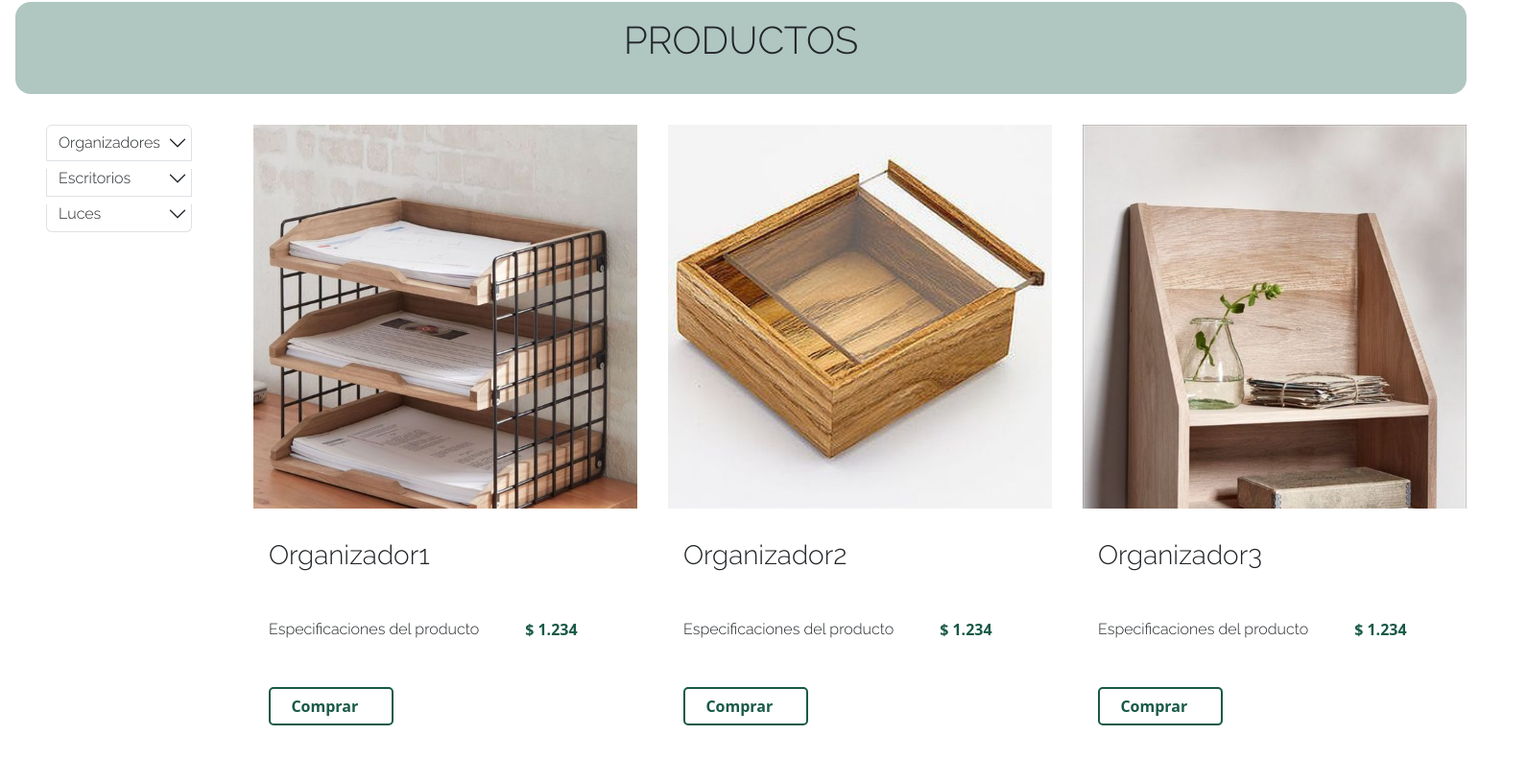
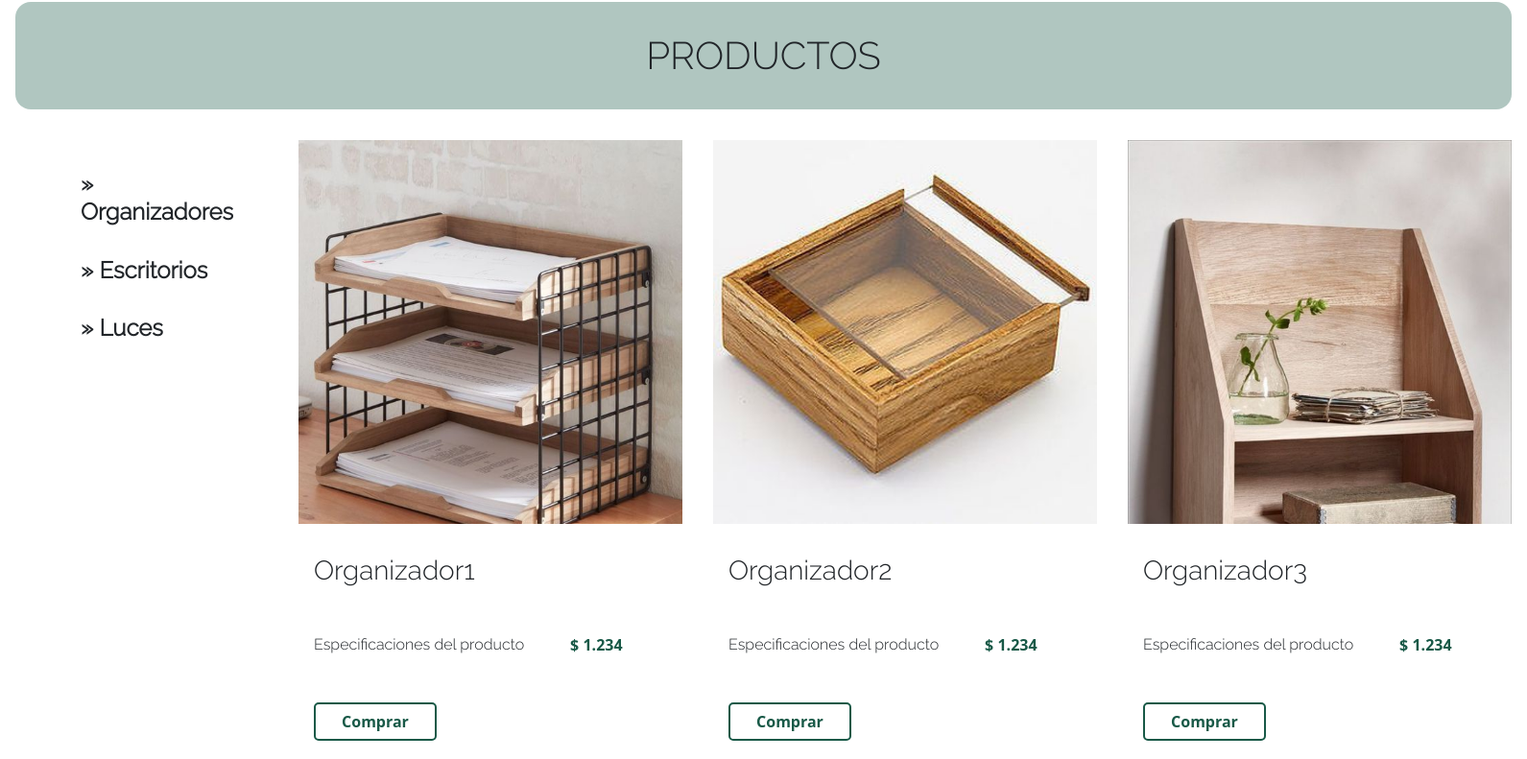
Before and after one commit to BeFlama/hazelnut-page, a plain HTML site: page pages/Productos.html in a window 1280 px wide. Shown: the part 94-885 px from the top of the page at 96% size, 1591 px wide, since content can reach past the window. Drawn offline with nearby package versions, Linux system fonts and the light colour scheme.

Commit message:
formato de prods cambiado

```diff
--- a/css/styles.css
+++ b/css/styles.css
@@ -68,6 +68,7 @@ body{
         background-color: #185947;
         display: flex;
         flex-direction: column;
+        align-items: flex-start;
     }
 }
 .btnav{
@@ -163,6 +164,7 @@ h2{
     font-size: 2.5rem;
     text-transform: uppercase;
     margin-bottom: 1rem;
+    margin-top: 1rem;
 }
 .prodleft__p{
     margin: 0;
@@ -444,6 +446,15 @@ hr{
     background-color: #18594757;
     font-style: bold;
 }
+.prods__acordion{
+    margin-left: 2rem;
+    padding: 0 3rem;
+}
+.prod__acordion-h2{
+    font-size: 2rem;
+    margin-bottom: 2rem;
+    margin-top: 2rem;
+}
 .boostrap__list{
     align-items: flex-start;
 }
@@ -456,7 +467,7 @@ hr{
 }
 .list__boostrap li a:hover{
     color: #185947;
-    font-style: italic;
+    text-decoration: underline;
 }
 .div__img{
     align-self: start;
@@ -489,12 +500,10 @@ hr{
     color: #185947;
     margin: 2rem;
 }
-.btn__comprar {
+.btn__comprar{
     margin: 1rem;
-    min-width: 130px;
-    height: 40px;
-    color: #fff;
-    padding: 5px 10px;
+    min-width: 8rem;
+    height: 2.5rem;
     font-weight: bold;
     cursor: pointer;
     transition: all 0.3s ease;
@@ -506,13 +515,14 @@ hr{
     overflow: hidden;
     border: 2px solid #185947;
 }
-.btn__comprar:hover {
+.btn__comprar:hover{
     color: #fff;
+    text-decoration: none;
 }
 .btn__comprar:hover:after {
     height: 100%;
 }
-.btn__comprar:after {
+.btn__comprar:after{
     content: "";
     position: absolute;
     z-index: -1;
@@ -522,12 +532,14 @@ hr{
     height: 0;
     width: 100%;
     background: #185947;
-
 }
 .btn__comprar a{
     text-decoration: none;
     color: #185947;
 }
+.btn__comprar a:hover{
+    color: #fff;
+}
 .footer {
     grid-area: footer;
     margin-top: 10rem;
--- a/pages/Productos.html
+++ b/pages/Productos.html
@@ -31,11 +31,11 @@
         </div>
         <div class="li__prods">
             <div class="boostrap__list">
-                <div class="accordion px-5 py-0" id="accordionExample">
+                <div class="prods__acordion" id="accordionExample">
                     <div class="accordion-item">
-                    <h2 class="accordion-header p-0 m-2" id="headingOne">
-                        <button class="accordion-button collapsed p-0 m-1" type="button" data-bs-toggle="collapse" data-bs-target="#collapseOne" aria-expanded="true" aria-controls="collapseOne">
-                        Organizadores
+                    <h2 class="prod__acordion-h2" id="headingOne">
+                        <button class="accordion-button collapsed p-0 m-1 fs-4 fw-bold" type="button" data-bs-toggle="collapse" data-bs-target="#collapseOne" aria-expanded="true" aria-controls="collapseOne">
+                            » Organizadores
                         </button>
                     </h2>
                     <div id="collapseOne" class="accordion-collapse collapse" aria-labelledby="headingOne">
@@ -49,9 +49,9 @@
                     </div>
                     </div>
                     <div class="accordion-item">
-                    <h2 class="accordion-header p-0 m-2" id="headingTwo">
-                        <button class="accordion-button collapsed p-0 m-1" type="button" data-bs-toggle="collapse" data-bs-target="#collapseTwo" aria-expanded="false" aria-controls="collapseTwo">
-                        Escritorios
+                    <h2 class="prod__acordion-h2" id="headingTwo">
+                        <button class="accordion-button collapsed p-0 m-1 fs-4 fw-bold" type="button" data-bs-toggle="collapse" data-bs-target="#collapseTwo" aria-expanded="false" aria-controls="collapseTwo">
+                            » Escritorios
                         </button>
                     </h2>
                     <div id="collapseTwo" class="accordion-collapse collapse" aria-labelledby="headingTwo">
@@ -65,12 +65,12 @@
                     </div>
                     </div>
                     <div class="accordion-item">
-                    <h2 class="accordion-header p-0 m-2" id="headingThree">
-                        <button class="accordion-button collapsed p-0 m-1" type="button" data-bs-toggle="collapse" data-bs-target="#collapseThree" aria-expanded="false" aria-controls="collapseThree">
-                        Luces
+                    <h2 class="prod__acordion-h2" id="headingThree">
+                        <button class="accordion-button collapsed p-0 m-1 fs-4 fw-bold" type="button" data-bs-toggle="collapse" data-bs-target="#collapseThree" aria-expanded="false" aria-controls="collapseThree">
+                            » Luces
                         </button>
                     </h2>
-                    <div id="collapseThree" class="accordion-collapse collapse" aria-labelledby="headingThree" data-bs-parent="#accordionExample">
+                    <div id="collapseThree" class="accordion-collapse collapse" aria-labelledby="headingThree">
                         <div class="accordion-body">
                         <strong><ul class="list__boostrap">
                             <li><a href="#">Luz</a></li>
@@ -94,7 +94,7 @@
                 <h3>Organizador1</h3>
                 <p>Especificaciones del producto</p>
                 <strong>$ 1.234</strong>
-                <button class="btn__comprar"><a href="#">Comprar</a> + </button>
+                <button class="btn__comprar"><a href="#">Comprar</a></button>
             </div>
         </div>
         <div class="div__img">
@@ -105,7 +105,7 @@
                 <h3>Organizador2</h3>
                 <p>Especificaciones del producto</p>
                 <strong>$ 1.234</strong>
-                <button class="btn__comprar"><a href="#">Comprar</a> + </button>
+                <button class="btn__comprar"><a href="#">Comprar</a></button>
             </div>
         </div>
         <div class="div__img">
@@ -116,7 +116,7 @@
                 <h3>Organizador3</h3>
                 <p>Especificaciones del producto</p>
                 <strong>$ 1.234</strong>
-                <button class="btn__comprar"><a href="#">Comprar</a> + </button>
+                <button class="btn__comprar"><a href="#">Comprar</a></button>
             </div>
         </div>
         <div class="div__img">
@@ -127,7 +127,7 @@
                 <h3>Organizador4</h3>
                 <p>Especificaciones del producto</p>
                 <strong>$ 1.234</strong>
-                <button class="btn__comprar"><a href="#">Comprar</a> + </button>
+                <button class="btn__comprar"><a href="#">Comprar</a></button>
             </div>
         </div>
         <div class="div__img">
@@ -138,7 +138,7 @@
                 <h3>Organizador5</h3>
                 <p>Especificaciones del producto</p>
                 <strong>$ 1.234</strong>
-                <button class="btn__comprar"><a href="#">Comprar</a> + </button>
+                <button class="btn__comprar"><a href="#">Comprar</a></button>
             </div>
         </div>
         <div class="div__img">
@@ -149,7 +149,7 @@
                 <h3>Organizador6</h3>
                 <p>Especificaciones del producto</p>
                 <strong>$ 1.234</strong>
-                <button class="btn__comprar"><a href="#">Comprar</a> + </button>
+                <button class="btn__comprar"><a href="#">Comprar</a></button>
             </div>
         </div>
         <footer class="footer">
```
Also changed, not shown: assets/img/imgprod/org4.jpg, assets/img/imgprod/org6.jpg, assets/img/imgprod/org7.jpg (deleted), assets/img/imgprod/org8.jpg (deleted).
